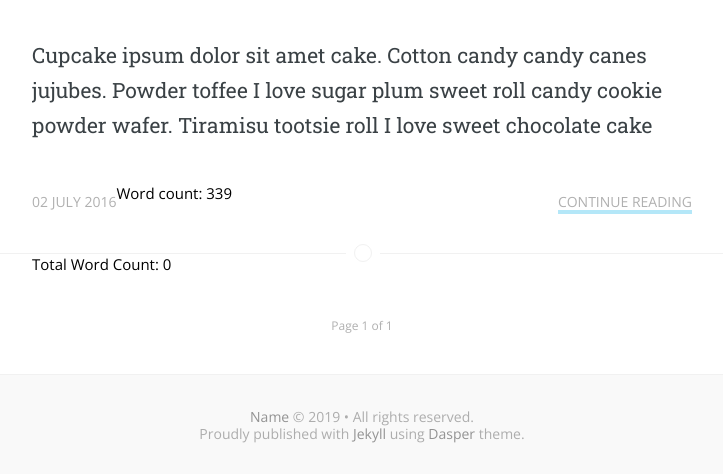
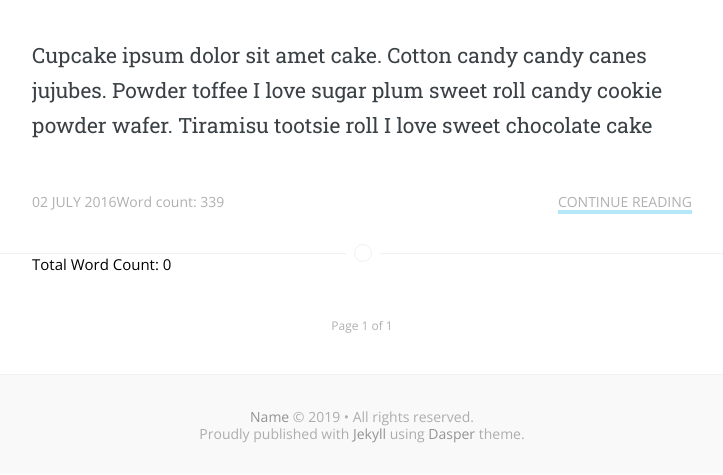
Before and after one commit to TheRobotCarlson/BarrelTracker, a Jekyll site: the page built from index.html, in a window 1280 px wide. Shown: the part 678-1153 px from the top of the page, without its empty margins (278-1001 px from the left). Built offline with Jekyll 4.4.1, drawn with Linux system fonts in a browser that asks for light colours; some web fonts are replaced; the list of posts is cut into pages by our own code.

Commit message:
updates formatting for wordcount again

```diff
--- a/index.html
+++ b/index.html
@@ -63,7 +63,7 @@ layout: default
       </span >
 	  {% assign wordCount = post.content | number_of_words %}
 	  {% assign totalWordCount = totalWordCount + wordCount %}
-		<span class="article_date"> Word count: {{wordCount}}</span>
+		<span class="article__date"> Word count: {{wordCount}}</span>
       <!-- Article continue reading button -->
       <a class="article__button" href="{{ site.baseurl }}{{ post.url }}">{% if site.lang == "tr" %}DEVAMINI OKU{% else %}CONTINUE READING{% endif %}</a>
 
```
